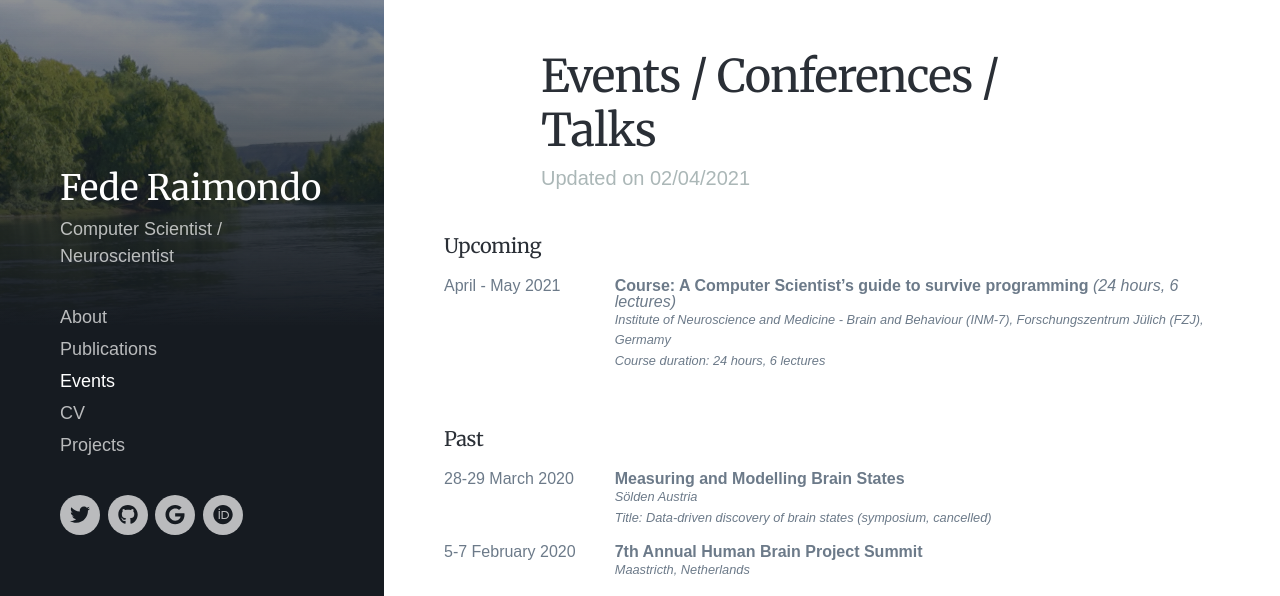
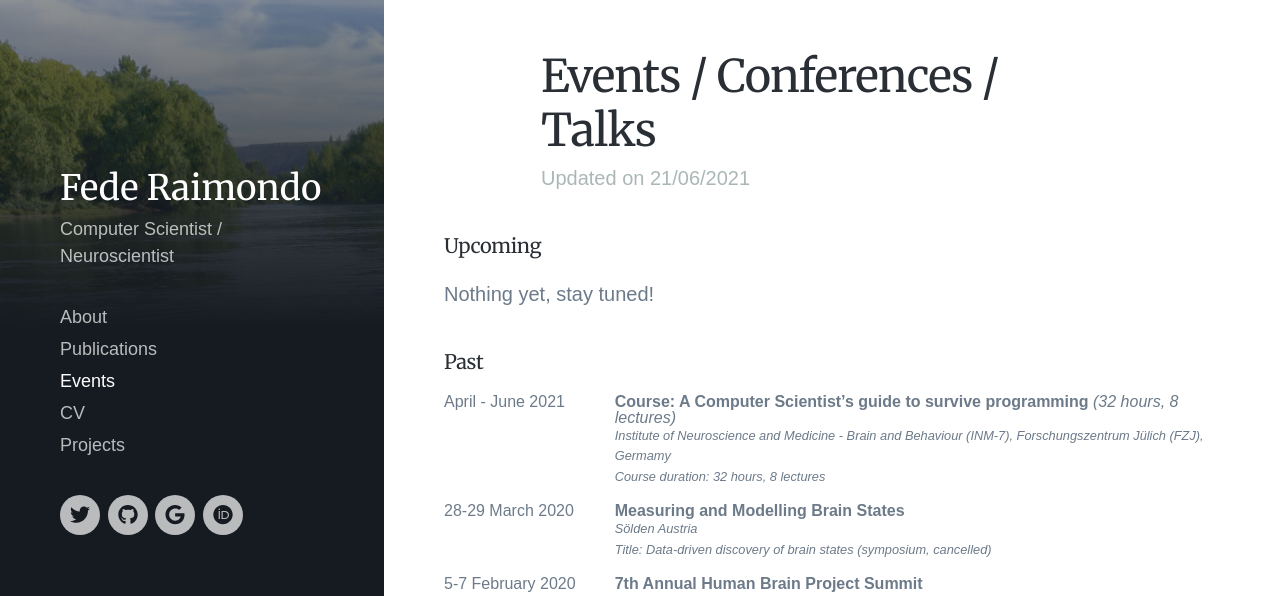
Before and after one commit to fraimondo/fraimondo.github.io, a Jekyll site: the page built from _pages/events.md, in a window 1280 px wide and 900 px high, cut to the strip 304-900 px from the top of the window. Built offline with Jekyll 4.4.1, drawn with Linux system fonts in a browser that asks for light colours; nearby versions of some CDN libraries; some web fonts are replaced.

Commit message:
Finished with one course

```diff
--- a/_pages/events.md
+++ b/_pages/events.md
@@ -1,6 +1,6 @@
 ---
 title: Events / Conferences / Talks
-subtitle: Updated on 02/04/2021
+subtitle: Updated on 21/06/2021
 description:
 featured_image: /images/fraimondo/rio_v.jpeg
 banner_image: /images/fraimondo/rio.jpg
@@ -10,15 +10,18 @@ layout: events
 Upcoming
 --------
 
-April - May 2021
-:   **Course: A Computer Scientist’s guide to survive programming** *(24 hours, 6 lectures)*
+Nothing yet, stay tuned!
+
+Past
+----
+
+April - June 2021
+:   **Course: A Computer Scientist’s guide to survive programming** *(32 hours, 8 lectures)*
 
     *Institute of Neuroscience and Medicine - Brain and Behaviour (INM-7), Forschungszentrum Jülich (FZJ), Germamy*
 
-    *Course duration: 24 hours, 6 lectures*
+    *Course duration: 32 hours, 8 lectures*
 
-Past
-----
 
 28-29 March 2020
 : **Measuring and Modelling Brain States**
```
